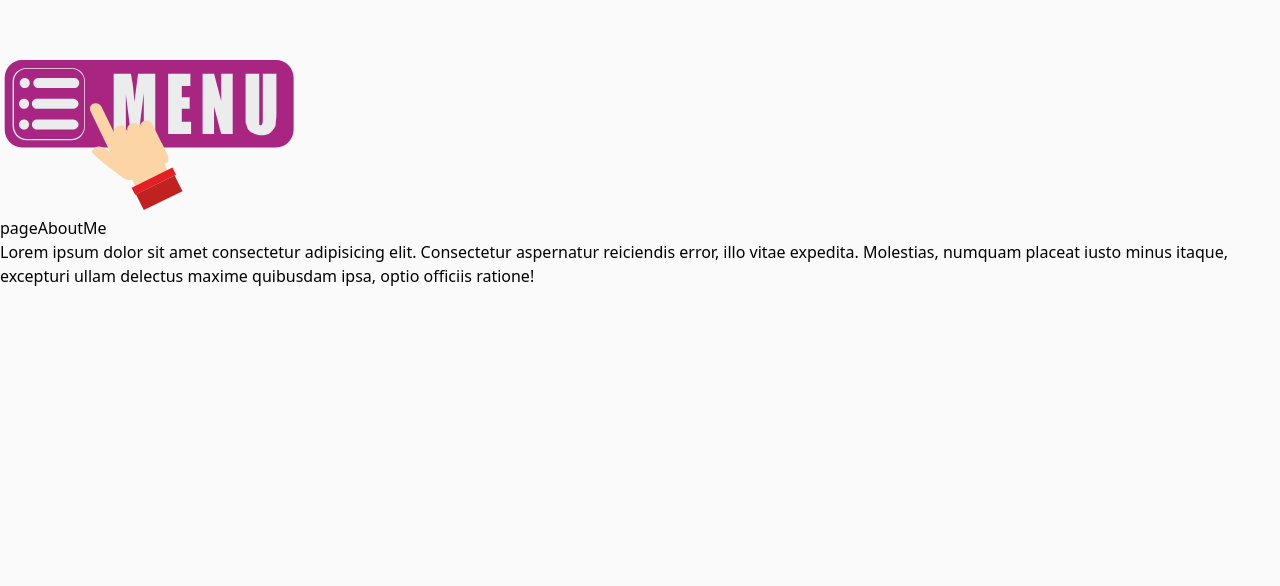
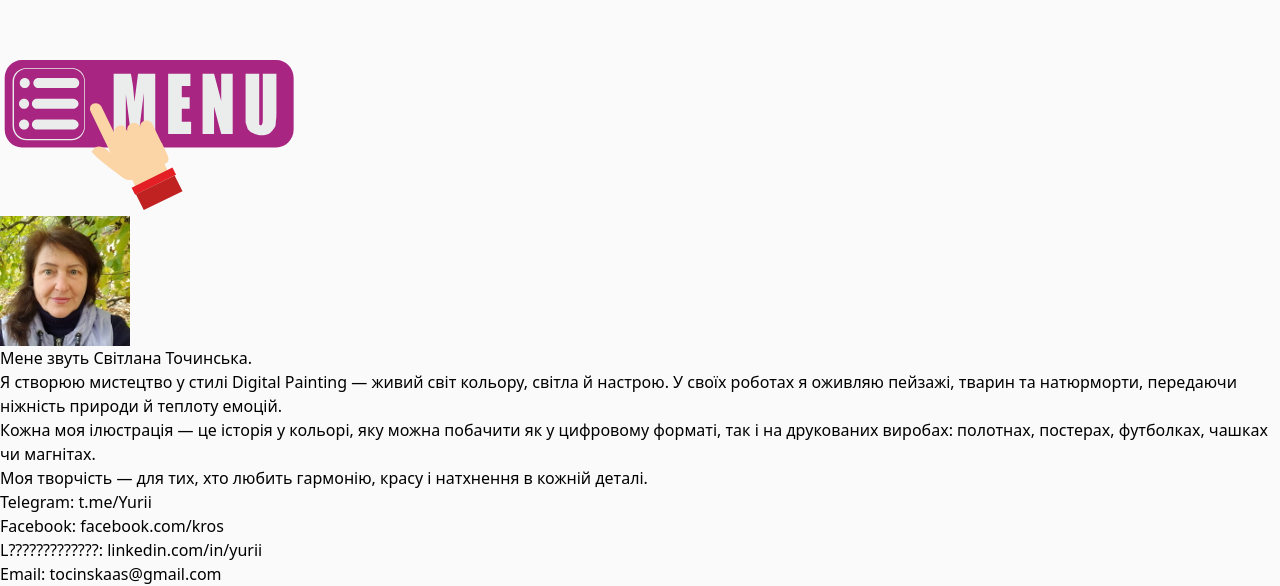
Before and after one commit to MerezkaYurii/Art-gallery-front-next, a Next.js app: page /aboutMe in a window 1280 px wide. Shown: the part 2028-2614 px from the top of the page. Before the commit the page ends 2316 px from the top, so only its background shows below. Built offline with nearby package versions, Linux system fonts and the light colour scheme.

Commit message:
fix sort

```diff
--- a/src/app/aboutMe/page.tsx
+++ b/src/app/aboutMe/page.tsx
@@ -1,15 +1,97 @@
+import Image from 'next/image';
 import React from 'react';
 
-export default function AboutMePage() {
+export default function AboutPage() {
   return (
-    <div>
-      pageAboutMe
-      <p>
-        Lorem ipsum dolor sit amet consectetur adipisicing elit. Consectetur
-        aspernatur reiciendis error, illo vitae expedita. Molestias, numquam
-        placeat iusto minus itaque, excepturi ullam delectus maxime quibusdam
-        ipsa, optio officiis ratione!
-      </p>
-    </div>
+    <main className="flex flex-col items-cente  ">
+      {/* Фон */}
+      <div className="relative  z-1 w-full max-w-7xl mt-[-1rem] aspect-[16/9] sm:aspect-[16/7] md:aspect-[16/9]">
+        <Image
+          src="/about-me.jpg"
+          alt="about-me"
+          fill
+          className="object-cover"
+        />
+        <div className="absolute inset-0 bg-black bg-opacity-50 z-10" />
+      </div>
+
+      {/* Фото и текст */}
+
+      <div className="absolute  left-1/2 transform -translate-x-1/2 z-20 w-full px-4 sm:px-8 md:px-0 max-w-2xl">
+        <div className="flex justify-center">
+          <Image
+            src="/unnamed.jpg"
+            alt="my-photo"
+            width={130}
+            height={130}
+            className="rounded-full border-2 border-gray-100 shadow-lg mt-4"
+          />
+        </div>
+
+        <div className="mt-6 text-center text-white">
+          <p className="text-2xl font-bold leading-6 mb-3">
+            Мене звуть Світлана Точинська.
+          </p>
+          <p className="text-xl   font-bold leading-6 mb-3">
+            Я створюю мистецтво у стилі Digital Painting — живий світ кольору,
+            світла й настрою. У своїх роботах я оживляю пейзажі, тварин та
+            натюрморти, передаючи ніжність природи й теплоту емоцій.
+          </p>
+
+          <p className="text-xl font-bold leading-6 mb-3">
+            Кожна моя ілюстрація — це історія у кольорі, яку можна побачити як у
+            цифровому форматі, так і на друкованих виробах: полотнах, постерах,
+            футболках, чашках чи магнітах.
+          </p>
+
+          <p className="text-xl font-bold leading-6 mb-3">
+            Моя творчість — для тих, хто любить гармонію, красу і натхнення в
+            кожній деталі.
+          </p>
+
+          <div className="mt-5 text-lg font-bold text-gray-300">
+            <p className="mb-1">
+              Telegram:{' '}
+              <a
+                href="https://t.me/Yurii"
+                target="_blank"
+                className="underline hover:text-white"
+              >
+                t.me/Yurii
+              </a>
+            </p>
+            <p className="mb-1">
+              Facebook:{' '}
+              <a
+                href="https://www.facebook.com/kros/"
+                target="_blank"
+                className="underline hover:text-white"
+              >
+                facebook.com/kros
+              </a>
+            </p>
+            <p className="mb-1">
+              L?????????????:{' '}
+              <a
+                href="https://linkedin.com/in/yurii"
+                target="_blank"
+                className="underline hover:text-white"
+              >
+                linkedin.com/in/yurii
+              </a>
+            </p>
+            <p>
+              Email:{' '}
+              <a
+                href="mailto:tocinskaas@gmail.com"
+                className="underline hover:text-white"
+              >
+                tocinskaas@gmail.com
+              </a>
+            </p>
+          </div>
+        </div>
+      </div>
+    </main>
   );
 }
--- a/src/app/api/api.ts
+++ b/src/app/api/api.ts
@@ -9,7 +9,7 @@ if (!API_URL) {
 
 export const getArtCatalog = async (page = 1, perPage = 8) => {
   const res = await fetch(
-    `${API_URL}/catalog?page=${page}&perPage=${perPage}`,
+    `${API_URL}/catalog?page=${page}&perPage=${perPage}&sortBy=createdAt&sortOrder=desc`,
     {
       method: 'GET',
       next: { revalidate: 0 },
--- a/src/app/layout.tsx
+++ b/src/app/layout.tsx
@@ -19,7 +19,7 @@ export default function RootLayout({
 }>) {
   return (
     <html lang="en">
-      <body>
+      <body className="bg-[#333333]">
         <Header />
         {children}
         <KeyboardManager />
```
Also changed, not shown: public/about-me.jpg (added), public/unnamed.jpg (added).
